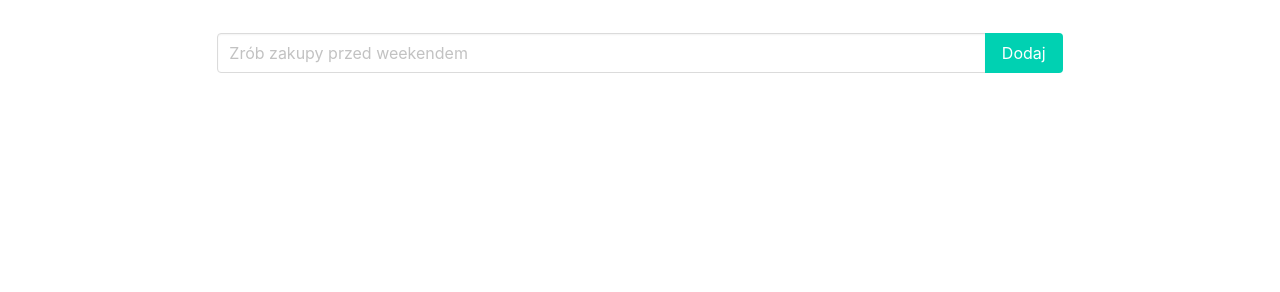
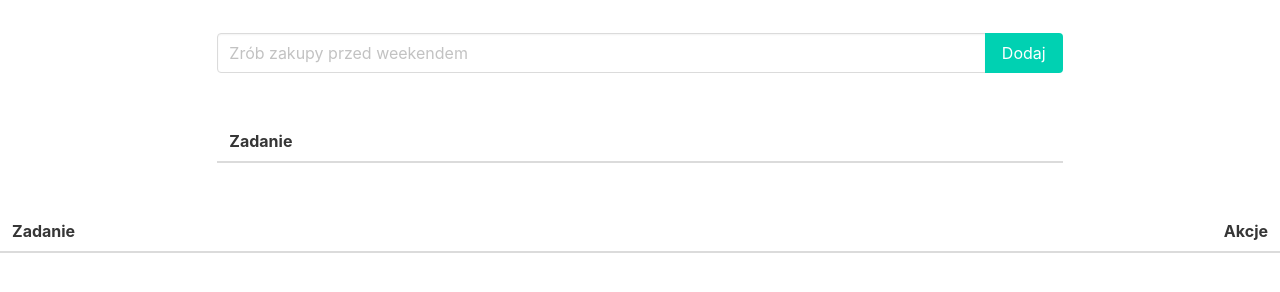
Before and after one commit to p-golinski/todo-list, a website: page client/index.html in a window 1280 px wide. Shown: the part 128-420 px from the top of the page. Drawn offline with nearby package versions, Linux system fonts and the light colour scheme; no server answers.

Commit message:
Update index.html

```diff
--- a/client/index.html
+++ b/client/index.html
@@ -39,7 +39,34 @@
     <div class="notification is-hidden is-light" id="addTaskMsg"></div>
   </div>
 </div>
-
+    <div class="columns is-centered">
+  <div class="column is-8">
+    <table class="table is-fullwidth is-striped">
+      <thead>
+        <tr>
+          <th>Zadanie</th>
+        </tr>
+      </thead>
+      <tbody id="tasksList">
+      </tbody>
+    </table>
+  </div>
+</div>
+    <div class="columns is-centered">
+  <div class="column is-8">
+    <div class="notification is-hidden is-light" id="tasksListMsg"></div>
+  </div>
+</div>
+<table class="table is-fullwidth is-striped">
+  <thead>
+    <tr>
+      <th>Zadanie</th>
+      <th class="has-text-right">Akcje</th>
+    </tr>
+  </thead>
+  <tbody id="tasksList">
+  </tbody>
+</table>
     <script src="index.js"></script>
   </body>
 </html>
```
